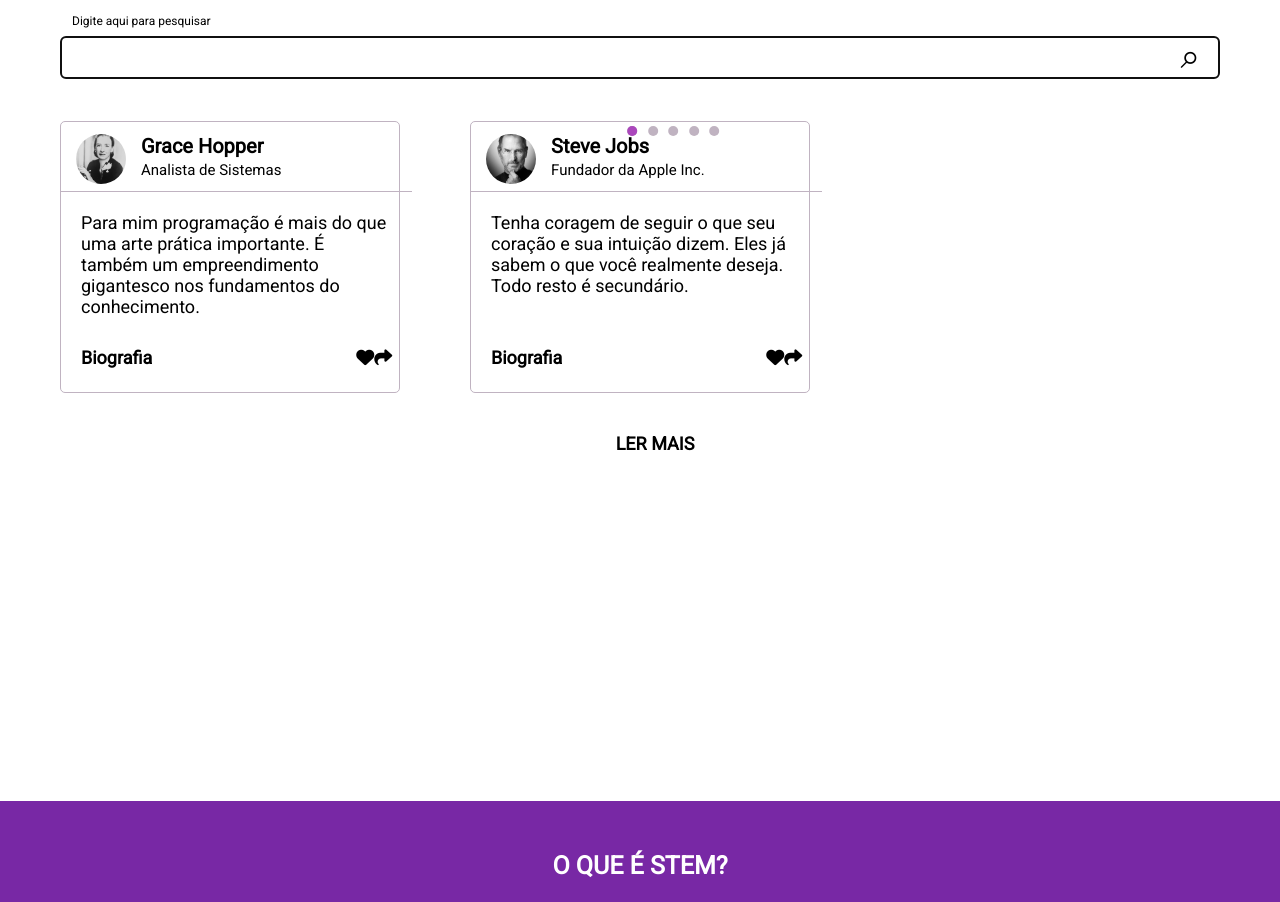
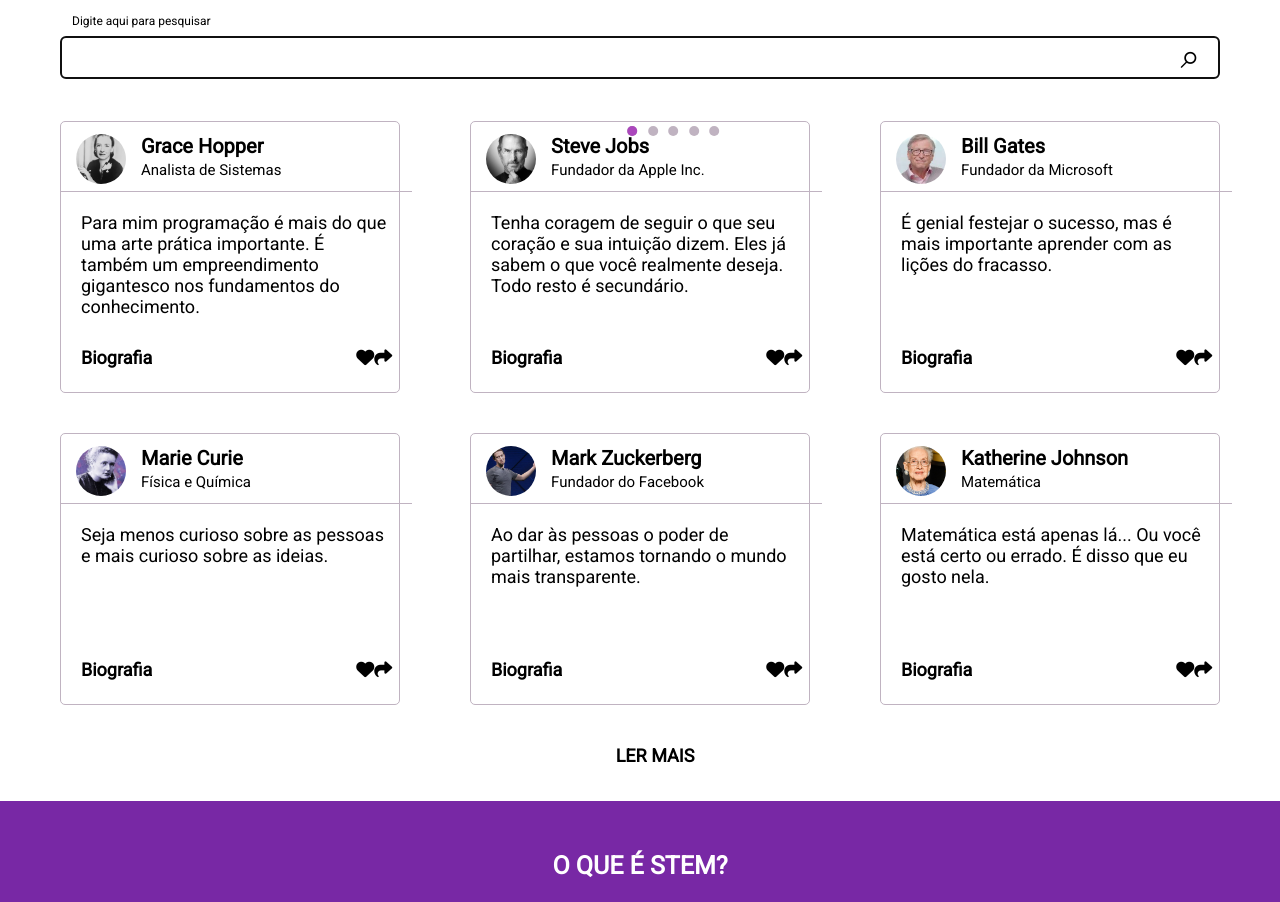
Before and after one commit to oliveirabrunati/stem-quotes, a plain HTML site: page index.html in a window 1280 px wide. Shown: the part 520-1422 px from the top of the page. Drawn offline with Linux system fonts and the light colour scheme.

Commit message:
transformando cards em javascript

```diff
--- a/assets/js/scripts.js
+++ b/assets/js/scripts.js
@@ -5,31 +5,6 @@ botaoGostei.addEventListener('click', function () {
 }); */
 
 // cards
-
-
-
-// // busca o elemento pai
-// let elementoPai = document.getElementById('listaCards');
-// // cria o elemento li
-// let lista = document.createElement('li');
-// // cria o nó de texto
-// let texto = document.createTextNode("testando");
-// // insere o nó de texto no elemento li
-// lista.appendChild(texto);
-// // insere o elemento filho no elemento pai
-// elementoPai.appendChild(lista);
-
-
-
-
-
-// let citacao = {
-//     imagem: "img/steve-jobs.jpg",
-//     nome: "Steve Jobs",
-//     cargo: "Fundador da Apple Inc.",
-//     frase: "Tenha coragem de seguir o que seu coração e sua intuição dizem. Eles já sabem o que você realmente deseja. Todo resto é secundário.",
-//     link: "Biografia",
-// };
 
 let listaCitacoes = [
     {
@@ -44,6 +19,34 @@ let listaCitacoes = [
         nome: "Steve Jobs",
         cargo: "Fundador da Apple Inc.",
         frase: "Tenha coragem de seguir o que seu coração e sua intuição dizem. Eles já sabem o que você realmente deseja. Todo resto é secundário.",
+        link: "Biografia",
+    },
+    {
+        imagem: "img/bill-gates.jpg",
+        nome: "Bill Gates",
+        cargo: "Fundador da Microsoft",
+        frase: "É genial festejar o sucesso, mas é mais importante aprender com as lições do fracasso.",
+        link: "Biografia",
+    },
+    {
+        imagem: "img/marie-curie.webp",
+        nome: "Marie Curie",
+        cargo: "Física e Química",
+        frase: "Seja menos curioso sobre as pessoas e mais curioso sobre as ideias.",
+        link: "Biografia",
+    },
+    {
+        imagem: "img/mark-zuckerberg.jpg",
+        nome: "Mark Zuckerberg",
+        cargo: "Fundador do Facebook",
+        frase: "Ao dar às pessoas o poder de partilhar, estamos tornando o mundo mais transparente.",
+        link: "Biografia",
+    },
+    {
+        imagem: "img/katherine-johnson.jpeg",
+        nome: "Katherine Johnson",
+        cargo: "Matemática",
+        frase: "Matemática está apenas lá... Ou você está certo ou errado. É disso que eu gosto nela.",
         link: "Biografia",
     }
 ];
@@ -152,5 +155,4 @@ function pesquisar(){
     });
 
     exibirListaCards(listaFiltrada);
-
 }
--- a/index.html
+++ b/index.html
@@ -27,7 +27,6 @@
   <main>
 
     <div class="blog-card">
-
       <input type="radio" name="select" id="tap-1" checked>
       <input type="radio" name="select" id="tap-2">
       <input type="radio" name="select" id="tap-3">
@@ -103,166 +102,23 @@
           <button>Leia Mais</button>
         </div>
       </div>
-
     </div>
 
     <div class="barraPesquisa">
-
       <label class="campoPesquisa">
         <input id="campoPesquisa" onkeyup="pesquisar()" type="text" autofocus required>
         <span class="placeholder">Digite aqui para pesquisar</span>
         <button type="submit">&telrec;</button>
         <ul id="lista"></ul>
       </label>
-
     </div>
 
     <div class="bloco2">
-
-
-<!--       <div id="containerCards">
-      </div> -->
-
-      <div class="cards">
-
-<!--         <ul id="listaCards">
-
-        </ul> -->
-
-<!--         <article class="card">
-          <div class="cabecalho">
-            <img src="img/grace-hopper.jpg" alt="">
-            <header>
-              <h2 class="titulo">Grace Hopper</h2>
-              <span>Analista de Sistemas</span>
-            </header>
-          </div>
-          <div class="conteudoCard">
-            <p>&ldquo;Para mim programação é mais do que uma arte prática importante. É também um empreendimento gigantesco
-              nos fundamentos do conhecimento.&rdquo;</p>
-          </div>
-          <footer class="rodapeCard">
-            <a href="#">Biografia</a>
-            <div class="icones">
-              <i id="curtirCard1" class="fas fa-solid fa-heart"></i>
-              &nbsp;
-              <i class="fas fa-solid fa-share"></i>
-            </div>
-          </footer>
-        </article>
-
-        <article class="card">
-          <div class="cabecalho">
-            <img src="img/bill-gates.jpg" alt="">
-            <header>
-              <h2 class="titulo">Bill Gates</h2>
-              <span>Fundador da Microsoft</span>
-            </header>
-          </div>
-          <div class="conteudoCard">
-            <p>"É genial festejar o sucesso, mas é mais importante aprender com as lições do fracasso."</p>
-          </div>
-          <footer class="rodapeCard">
-            <a href="#">Biografia</a>
-            <div class="icones">
-              <i id="curtir" class="fas fa-solid fa-heart"></i>
-              &nbsp;
-              <i class="fas fa-solid fa-share"></i>
-            </div>
-          </footer>
-        </article>
-
-        <article class="card">
-          <div class="cabecalho">
-            <img src="img/marie-curie.webp" alt="">
-            <header>
-              <h2 class="titulo">Marie Curie</h2>
-              <span>Física e Química</span>
-            </header>
-          </div>
-          <div class="conteudoCard">
-            <p>"Seja menos curioso sobre as pessoas e mais curioso sobre as ideias."</p>
-          </div>
-          <footer class="rodapeCard">
-            <a href="#">Biografia</a>
-            <div class="icones">
-              <i id="curtir" class="fas fa-solid fa-heart"></i>
-              &nbsp;
-              <i class="fas fa-solid fa-share"></i>
-            </div>
-          </footer>
-        </article>
-
-        <article class="card">
-          <div class="cabecalho">
-            <img src="img/mark-zuckerberg.jpg" alt="">
-            <header>
-              <h2 class="titulo">Mark Zuckerberg</h2>
-              <span>Fundador do Facebook</span>
-            </header>
-          </div>
-          <div class="conteudoCard">
-            <p>"Ao dar às pessoas o poder de partilhar, estamos tornando o mundo mais transparente."</p>
-          </div>
-          <footer class="rodapeCard">
-            <a href="#">Biografia</a>
-            <div class="icones">
-              <i id="curtir" class="fas fa-solid fa-heart"></i>
-              &nbsp;
-              <i class="fas fa-solid fa-share"></i>
-            </div>
-          </footer>
-        </article> -->
-
-<!--         <article class="card">
-          <div class="cabecalho">
-            <img src="img/steve-jobs.jpg" alt="">
-            <header>
-              <h2 class="titulo">Steve Jobs</h2>
-              <span>Fundador da Apple Inc.</span>
-            </header>
-          </div>
-          <div class="conteudoCard">
-            <p>"Tenha coragem de seguir o que seu coração e sua intuição dizem. Eles já sabem o que você realmente
-              deseja. Todo resto é secundário."</p>
-          </div>
-          <footer class="rodapeCard">
-            <a href="#">Biografia</a>
-            <div class="icones">
-              <i id="curtir" class="fas fa-solid fa-heart"></i>
-              &nbsp;
-              <i class="fas fa-solid fa-share"></i>
-            </div>
-          </footer>
-        </article>  -->
-
-        <article class="card">
-          <div class="cabecalho">
-            <img src="img/katherine-johnson.jpeg" alt="">
-            <header>
-              <h2 class="titulo">Katherine Johnson</h2>
-              <span>Matemática</span>
-            </header>
-          </div>
-          <div class="conteudoCard">
-            <p>"Matemática está apenas lá... Ou você está certo ou errado. É disso que eu gosto nela."</p>
-          </div>
-          <footer class="rodapeCard">
-            <a href="#">Biografia</a>
-            <div class="icones">
-              <i id="curtir" class="fas fa-solid fa-heart"></i>
-              &nbsp;
-              <i class="fas fa-solid fa-share"></i>
-            </div>
-          </footer>
-        </article>
-
-      </div>
+      <div class="cards"></div>
 
       <div class="maisConteudo">
         <p><a class="" href="">LER MAIS</a></p>
       </div>
-
     </div>
 
     <div class="bloco3">
```
